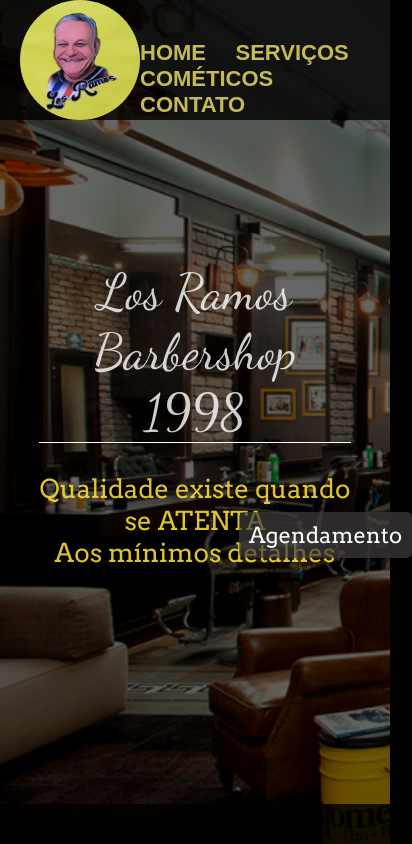
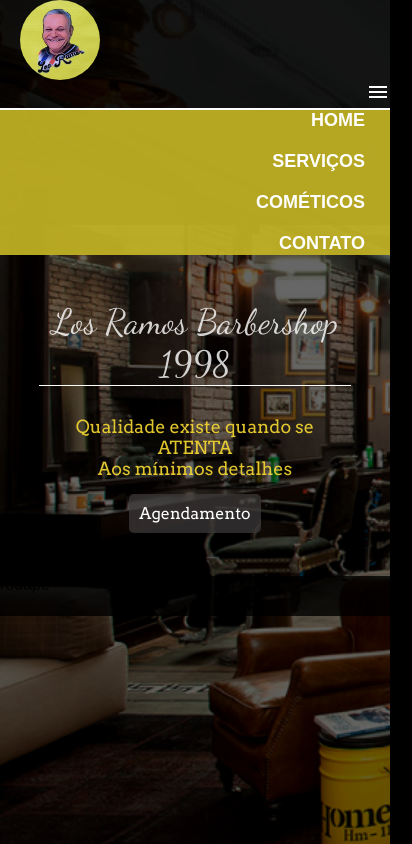
Before and after one commit to luuanwinck/barbearia, a plain HTML site: page index.html in a window 390 px wide. Shown: the whole page, 412 px wide, since content can reach past the window. Drawn offline with nearby package versions, Linux system fonts and the light colour scheme.

Commit message:
atualizado
layout mobile first iniciado
alteração no tamnho e posiconamento dos elementos.

```diff
--- a/css/main.css
+++ b/css/main.css
@@ -105,3 +105,78 @@ footer {
     width: 100vw;
     height: 40px;
 }
+@media screen and (max-width: 678px){
+    header{
+        display: block;
+        width: 100vw;
+        height: 225px;
+    }
+    div.logo{
+        width: 80px;
+        height: 80px;
+    }
+    div.logo img{
+        width: 80px;
+        height: 80px;
+    }
+    div.icon{
+        text-align: end;
+    }
+    span#burguer{
+        color: white;
+    }
+    span#burguer:hover{
+        color: rgb(184, 170, 107);
+    }
+    div.menu{
+        display: flex;
+        flex-direction: column;
+        height: 145px;
+        margin-top: 0;
+        text-align: end;
+        background: rgba(194, 178, 37, 0.938);
+        border-top: 2px solid white;
+    }
+    div.menu a{
+        margin-left:10px;
+        margin-bottom: 20px;
+        color: white;
+        font-size: 18px;
+    }
+    main{
+        width: 100vw;
+        height: 339px;
+        margin-top: 6px;
+        margin-bottom: 6px;
+    }
+    div.conteudo{
+        height: 100%;
+    }
+    div.conteudo article{
+        height: 102px;
+        margin-top: 70px;
+        margin-bottom: 50px;
+    }
+    div.conteudo article h1{
+        font-size: 35px;
+    }
+    div.conteudo article p{
+        font-size: 18px;
+    }
+    div.conteudo section{
+        display: flex;
+        justify-content: center;
+        align-items: center;
+        text-align: center;
+        height: 60px;
+        margin: 0;
+    }
+    div.conteudo section a{
+        font-size: 16px;
+    }
+}
+@media screen and (max-width: 450px) {
+    div.conteudo section{
+        margin-top: 80px;
+    }
+}
--- a/index.html
+++ b/index.html
@@ -6,6 +6,8 @@
     <meta name="viewport" content="width=device-width, initial-scale=1.0">
     <title>Projeto Barbearia</title>
     <link rel="stylesheet" href="css/main.css">
+    <link href="https://fonts.googleapis.com/css2?family=Material+Symbols+Outlined" rel="stylesheet" /><!---utilizei esses icones no google icon-->
+    <link rel="stylesheet" href="https://fonts.googleapis.com/css2?family=Material+Symbols+Outlined:opsz,wght,FILL,GRAD@20..48,100..700,0..1,-50..200" />
     <link rel="preconnect" href="https://fonts.googleapis.com">
     <link rel="preconnect" href="https://fonts.gstatic.com" crossorigin>
     <link href="https://fonts.googleapis.com/css2?family=Arvo&family=Dancing+Script&family=Inter+Tight:ital,wght@0,100;0,200;0,300;0,400;1,100&family=Libre+Franklin:wght@200;300;400&display=swap" rel="stylesheet">
@@ -14,6 +16,9 @@
     <header>
         <div class="logo">
             <img src="image/logo.jpeg" alt="">
+        </div>
+        <div class="icon">
+            <span id="burguer" class="material-symbols-outlined">menu</span>
         </div>
         <div class="menu">
             <a href="">HOME</a>
```
